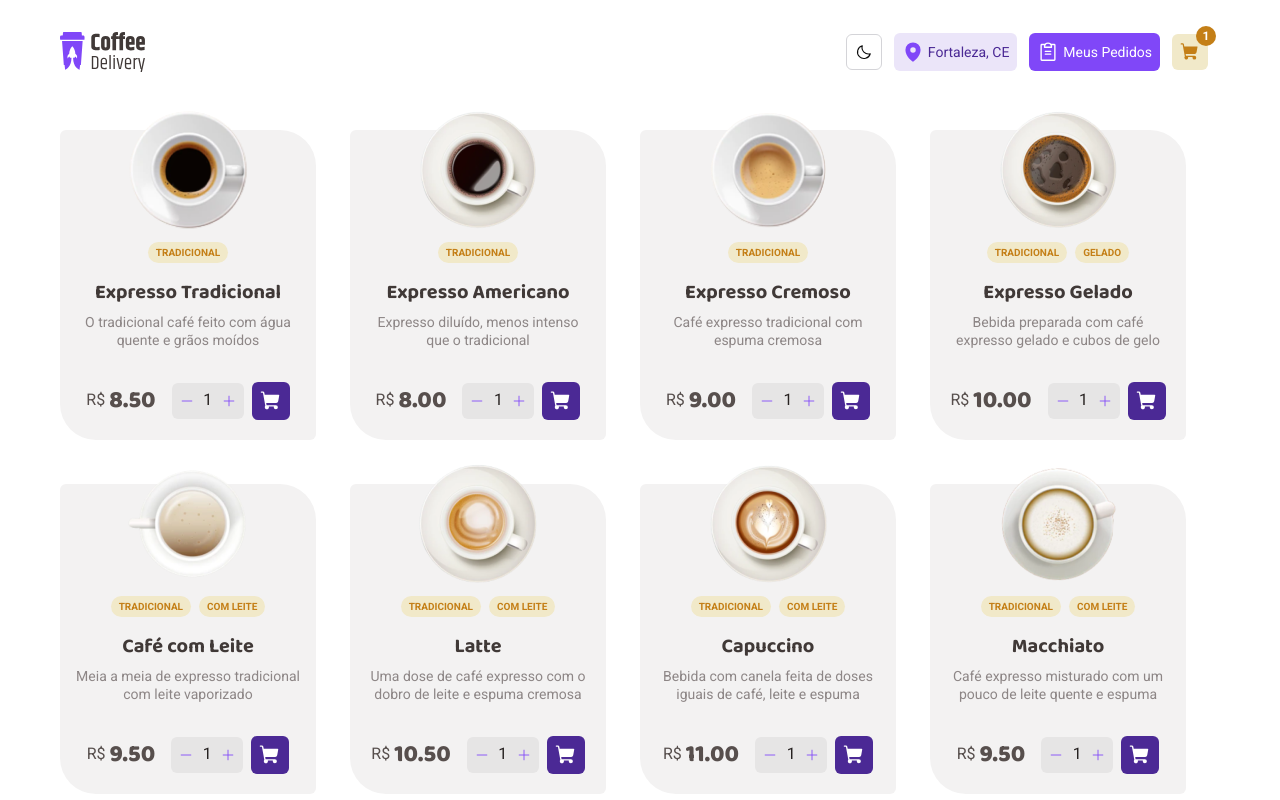
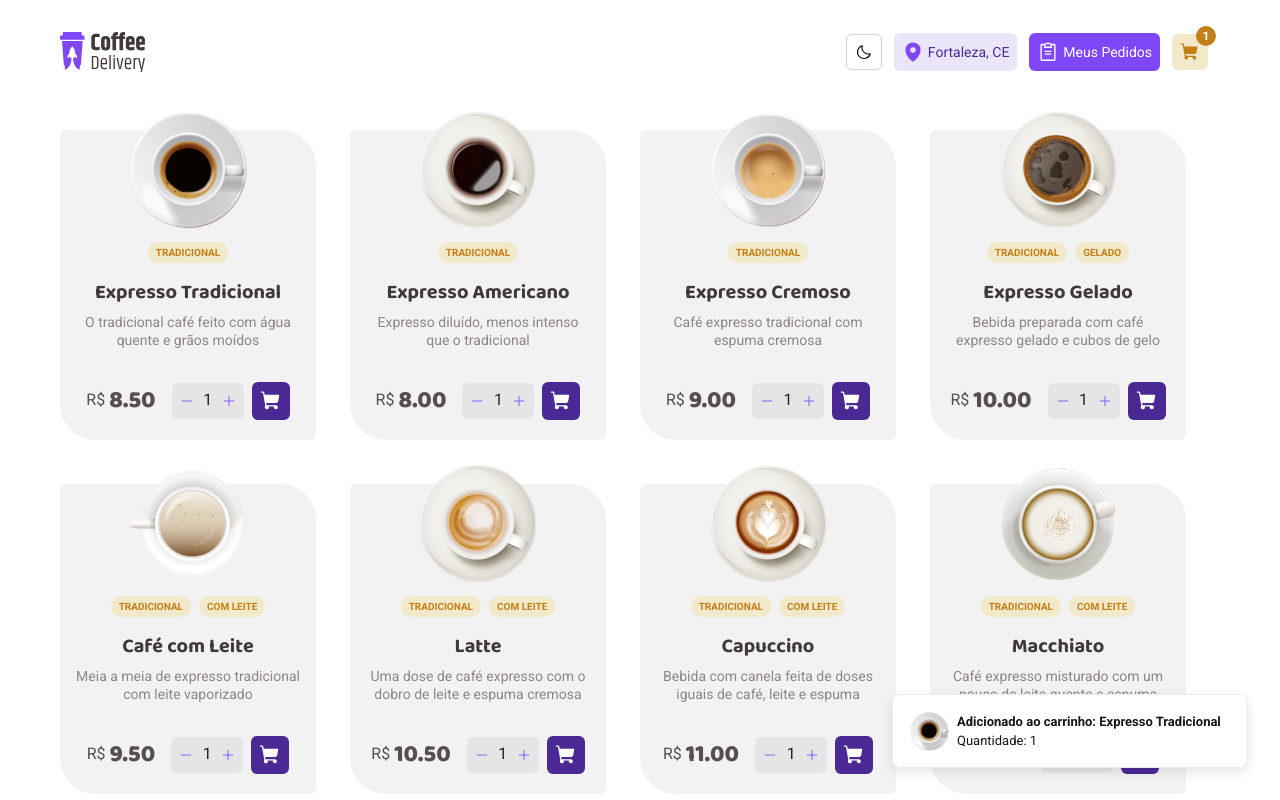
Before and after one commit to CarlosAlexandredevv/Coffee-delivery, a React (Vite) app: page / in a window 1280 px wide. Both pictures are taken after a click on the icon 270 px from the left and 1022 px from the top of the page. Shown: the part 622-1422 px from the top of the page. Built offline with nearby package versions, Linux system fonts and the light colour scheme.

Commit message:
feat: sonner add item

```diff
--- a/package.json
+++ b/package.json
@@ -19,6 +19,7 @@
     "react": "^18.3.1",
     "react-dom": "^18.3.1",
     "react-router-dom": "^6.28.0",
+    "sonner": "^1.7.1",
     "tailwind-merge": "^2.5.4",
     "tailwindcss-animate": "^1.0.7"
   },
--- a/src/App.tsx
+++ b/src/App.tsx
@@ -1,9 +1,11 @@
 import { BrowserRouter } from "react-router-dom";
 import { Router } from "./Router";
 import { CartContextProvider } from "./contexts/CartContext";
+import { Toaster } from "sonner";
 export function App() {
   return (
     <CartContextProvider>
+      <Toaster />
       <BrowserRouter>
         <Router />
       </BrowserRouter>
--- a/src/components/ui/CardHome.tsx
+++ b/src/components/ui/CardHome.tsx
@@ -4,6 +4,7 @@ import { coffeeData } from "../../pages/Home/components/coffee-list/utils/dataco
 import { motion } from "framer-motion";
 import { useContext, useState } from "react";
 import { CartContext } from "@/contexts/CartContext";
+import { toast } from "sonner";
 
 interface Coffee {
   id: number;
@@ -38,6 +39,17 @@ export function CardHome() {
 
     localStorage.setItem("cartItems", JSON.stringify(cartItems));
     setCart(cartItems.reduce((acc, item) => acc + (item.quantity || 1), 0));
+
+    toast(
+      <div className="flex items-center font-roboto">
+        <img src={coffee.img} alt={coffee.name} className="mr-2 h-10 w-10" />
+        <div>
+          <p className="font-bold">Adicionado ao carrinho: {coffee.name}</p>
+          <p>Quantidade: {quantity}</p>
+        </div>
+      </div>,
+      { duration: 3000 },
+    );
   }
 
   function handleQuantityChange(id: number, value: number) {
```
Also changed, not shown: 1 other file (tests, documents, lock files or other folders).
